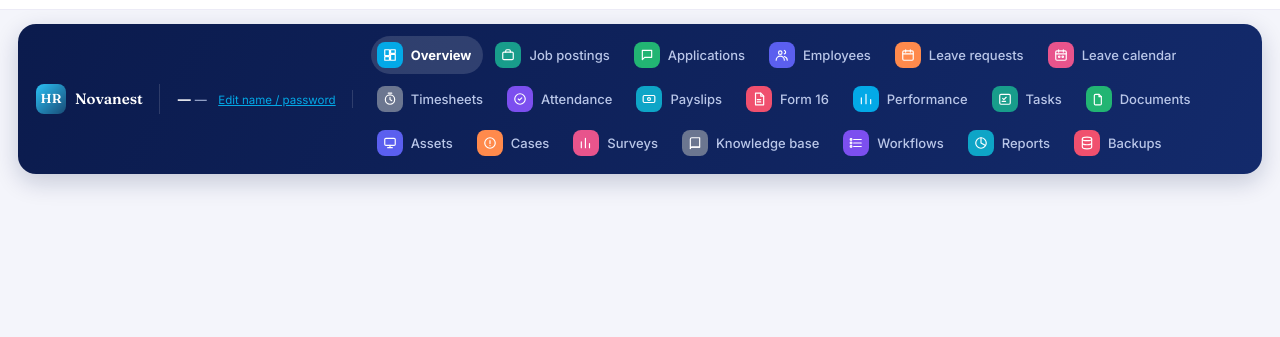
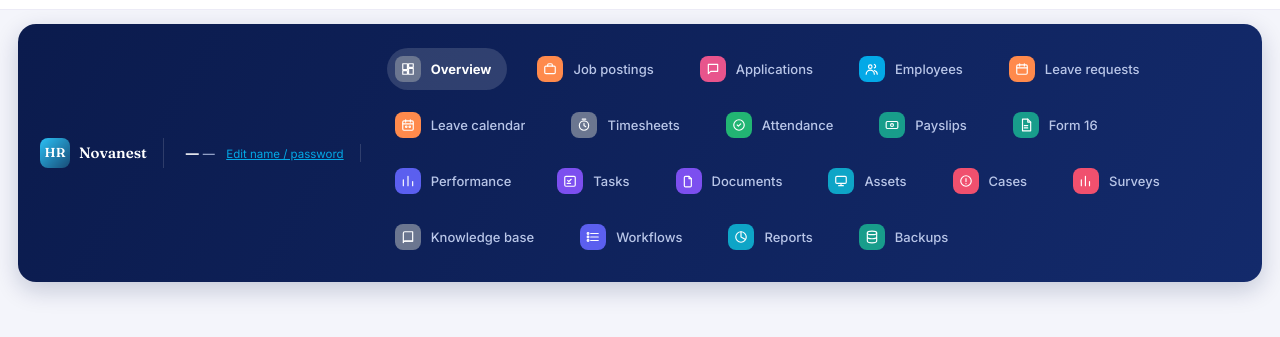
Before and after one commit to hr924/novanest-hr, a website: page public/admin.html in a window 1280 px wide. Shown: the part 49-386 px from the top of the page. Drawn offline with nearby package versions, Linux system fonts and the light colour scheme; no server answers.

Commit message:
reupadating

```diff
--- a/public/admin.html
+++ b/public/admin.html
@@ -4,7 +4,7 @@
 <meta charset="UTF-8">
 <meta name="viewport" content="width=device-width, initial-scale=1.0">
 <title>Admin · Novanest HRM</title>
-<link rel="stylesheet" href="css/styles.css?v=1785305713">
+<link rel="stylesheet" href="css/styles.css?v=1786076306">
 <link rel="manifest" href="/manifest.json">
 <meta name="theme-color" content="#03A9E7">
 <link rel="apple-touch-icon" href="/icons/apple-touch-icon.png">
@@ -558,7 +558,7 @@
 </div>
 
 <script src="https://cdn.jsdelivr.net/npm/chart.js@4"></script>
-<script src="js/common.js?v=1785305713"></script>
-<script src="js/admin.js?v=1785305713"></script>
+<script src="js/common.js?v=1786076306"></script>
+<script src="js/admin.js?v=1786076306"></script>
 </body>
 </html>
--- a/public/css/styles.css
+++ b/public/css/styles.css
@@ -332,11 +332,11 @@
 .sidebar {
   background: linear-gradient(120deg, var(--navy-deep), var(--navy-mid));
   border-radius: 18px;
-  padding: 12px 18px;
+  padding: 18px 22px;
   display: flex;
   align-items: center;
   flex-wrap: wrap;
-  gap: 10px 18px;
+  gap: 14px 22px;
   box-shadow: 0 8px 24px rgba(11,27,77,0.2);
 }
 .sidebar-logo {
@@ -366,12 +366,12 @@
 .sidebar .who span { margin-right: 8px; }
 .sidebar .who div { display: inline; }
 .sidebar .who a { font-size: 11px; }
-.sidebar-nav { display: flex; flex-wrap: wrap; align-items: center; gap: 6px; flex: 1; }
+.sidebar-nav { display: flex; flex-wrap: wrap; align-items: center; gap: 14px 22px; flex: 1; padding: 6px 4px; }
 .sidebar-link {
   display: flex;
   align-items: center;
-  gap: 8px;
-  padding: 6px 12px 6px 6px;
+  gap: 10px;
+  padding: 8px 16px 8px 8px;
   border-radius: 30px;
   font-size: 13px;
   color: var(--navy-light);
--- a/public/js/admin.js
+++ b/public/js/admin.js
@@ -192,12 +192,12 @@
       status: openCases ? `${openCases} open` : 'All resolved',
       tone: openCases ? 'warn' : 'good' },
   ];
-  const MODULE_TINTS = ['m-blue', 'm-teal', 'm-green', 'm-indigo', 'm-amber', 'm-pink', 'm-slate', 'm-violet', 'm-cyan', 'm-rose'];
+  const MODULE_TINTS = SIDEBAR_ICON_TINTS; // shared with the navbar so colors always match
   const checkSvg = '<svg viewBox="0 0 24 24" fill="none" stroke="currentColor" stroke-width="2" stroke-linecap="round" stroke-linejoin="round"><circle cx="12" cy="12" r="10"/><path d="M8 12.5l2.5 2.5L16 9.5"/></svg>';
   const warnSvg = '<svg viewBox="0 0 24 24" fill="none" stroke="currentColor" stroke-width="2" stroke-linecap="round" stroke-linejoin="round"><circle cx="12" cy="12" r="10"/><path d="M12 8v5M12 16.5v.01"/></svg>';
   const moduleGridHtml = MODULES.map((m, i) => `
     <div class="module-card" data-view="${m.view}" onclick="switchView('${m.view}'); document.querySelectorAll('.sidebar-link').forEach(l=>l.classList.toggle('active', l.dataset.view==='${m.view}'));" style="cursor:pointer;">
-      <div class="module-icon ${MODULE_TINTS[i % MODULE_TINTS.length]}"><svg viewBox="0 0 24 24" fill="none" stroke="currentColor" stroke-width="2" stroke-linecap="round" stroke-linejoin="round">${SIDEBAR_ICONS[m.icon] || SIDEBAR_ICON_DEFAULT}</svg></div>
+      <div class="module-icon ${MODULE_TINTS[m.icon] || 'm-slate'}"><svg viewBox="0 0 24 24" fill="none" stroke="currentColor" stroke-width="2" stroke-linecap="round" stroke-linejoin="round">${SIDEBAR_ICONS[m.icon] || SIDEBAR_ICON_DEFAULT}</svg></div>
       <div>
         <div class="module-title">${escapeHtml(m.title)}</div>
         <div class="module-status ${m.tone}">${escapeHtml(m.status)}</div>
@@ -266,9 +266,6 @@
       </div>
     </div>
 
-    <div class="main-head" style="margin-bottom:12px;">
-      <div><h3 style="font-family:var(--font-display); font-size:16px; font-weight:600; margin:0;">Module Status</h3></div>
-    </div>
     <div class="module-grid">
       ${moduleGridHtml}
     </div>
--- a/public/js/common.js
+++ b/public/js/common.js
@@ -30,14 +30,41 @@
 };
 const SIDEBAR_ICON_DEFAULT = '<circle cx="12" cy="12" r="3"/>';
 
-const SIDEBAR_ICON_TINTS = ['m-blue', 'm-teal', 'm-green', 'm-indigo', 'm-amber', 'm-pink', 'm-slate', 'm-violet', 'm-cyan', 'm-rose'];
+// Fixed color per module — matches the tint used on that module's status
+// card exactly, so "Payroll" is always teal whether you're looking at the
+// navbar or the dashboard card. Related items (e.g. leave + leave calendar,
+// payslips + form16) intentionally share a color as a group, rather than
+// colors cycling by position and landing on arbitrary neighbors.
+const SIDEBAR_ICON_TINTS = {
+  overview: 'm-slate',
+  employees: 'm-blue',
+  payslips: 'm-teal',
+  form16: 'm-teal',
+  backups: 'm-teal',
+  attendance: 'm-green',
+  performance: 'm-indigo',
+  workflows: 'm-indigo',
+  jobs: 'm-amber',
+  leave: 'm-amber',
+  leaveCalendar: 'm-amber',
+  applications: 'm-pink',
+  timesheets: 'm-slate',
+  knowledgebase: 'm-slate',
+  documents: 'm-violet',
+  tasks: 'm-violet',
+  assets: 'm-cyan',
+  reports: 'm-cyan',
+  cases: 'm-rose',
+  surveys: 'm-rose',
+};
+const SIDEBAR_ICON_TINT_DEFAULT = 'm-slate';
 
 function decorateSidebarIcons() {
-  document.querySelectorAll('.sidebar-link[data-view]').forEach((link, i) => {
+  document.querySelectorAll('.sidebar-link[data-view]').forEach((link) => {
     if (link.querySelector('.ico')) return; // already decorated
     const view = link.dataset.view;
     const path = SIDEBAR_ICONS[view] || SIDEBAR_ICON_DEFAULT;
-    const tint = SIDEBAR_ICON_TINTS[i % SIDEBAR_ICON_TINTS.length];
+    const tint = SIDEBAR_ICON_TINTS[view] || SIDEBAR_ICON_TINT_DEFAULT;
     const label = link.textContent;
     link.innerHTML = `<span class="ico ${tint}"><svg viewBox="0 0 24 24" fill="none" stroke="currentColor" stroke-width="2" stroke-linecap="round" stroke-linejoin="round">${path}</svg></span><span>${label}</span>`;
   });
```
Also changed, not shown: public/employee.html (+3 -3 lines), public/js/employee.js (+2 -5 lines), public/login.html (+2 -2 lines).
